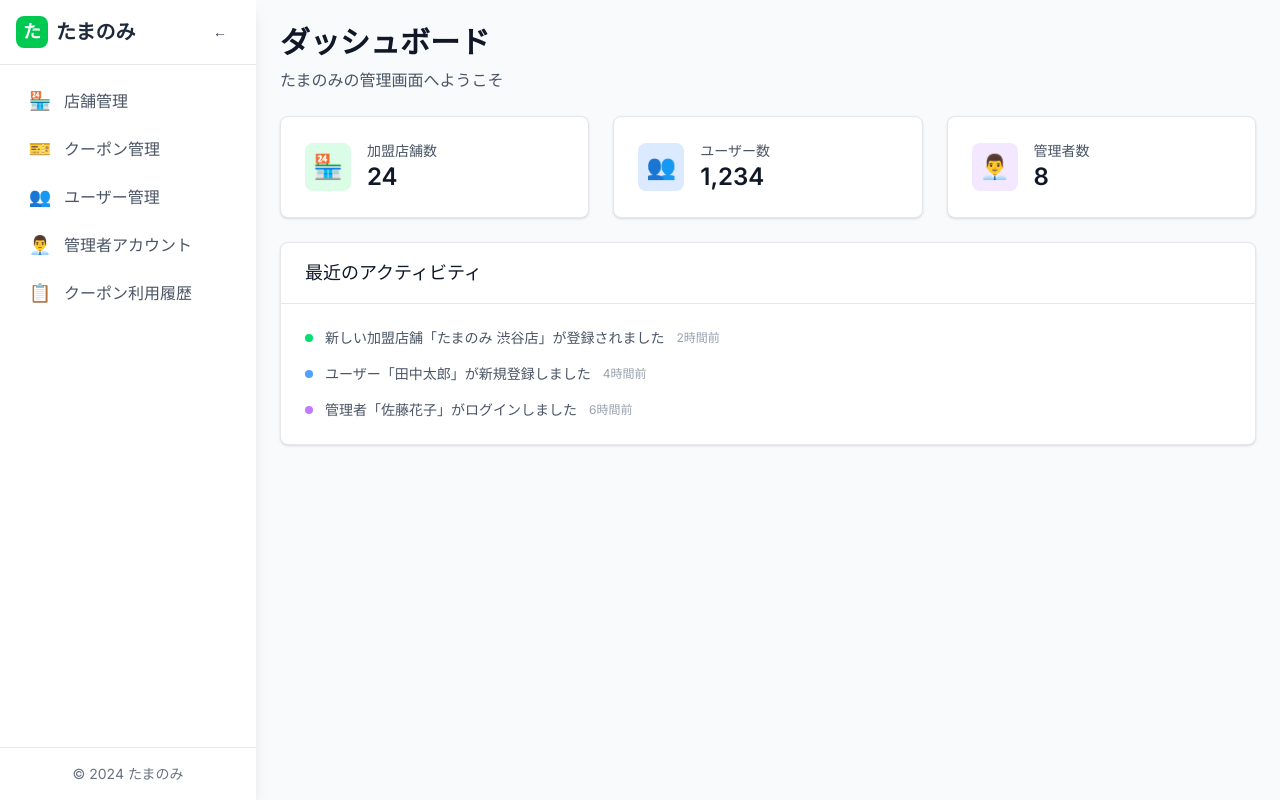
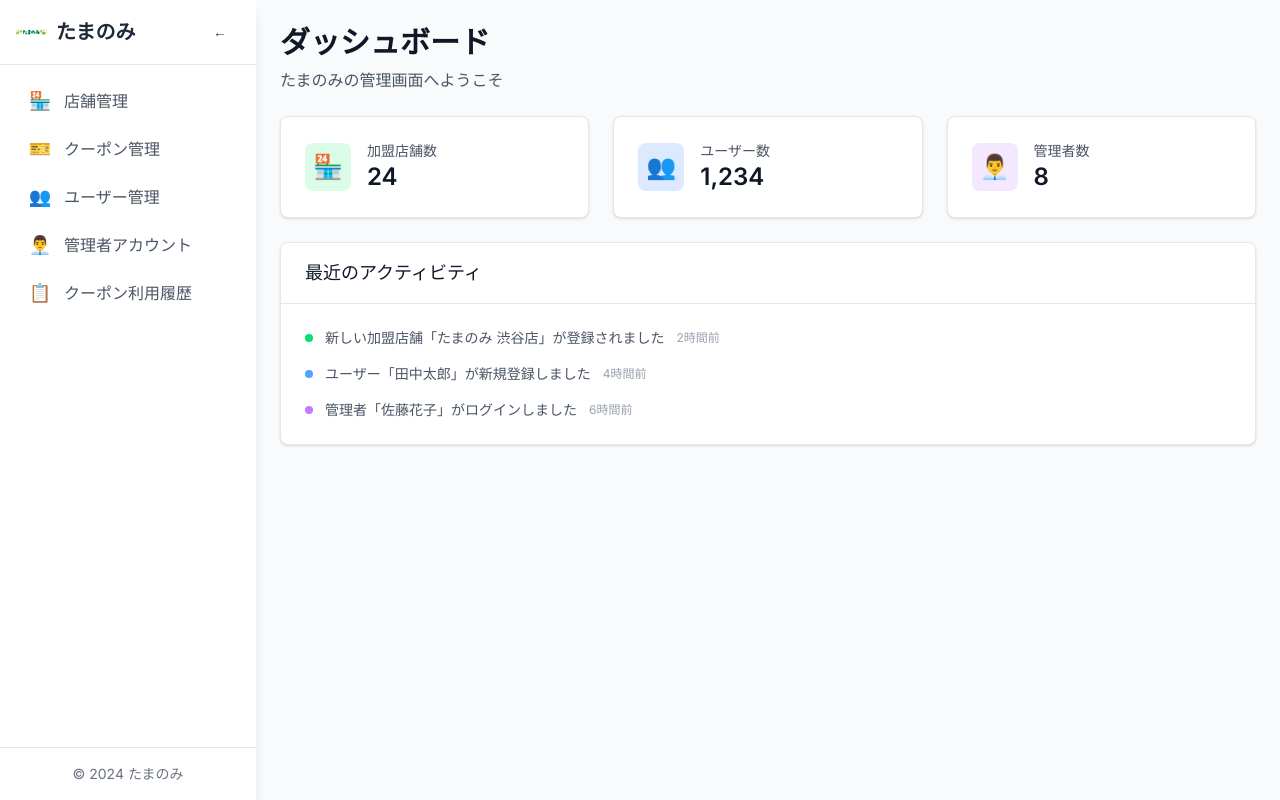
Before and after one commit to HV-development/tamanomi-admin, a Next.js app: page / in a window 1280 px wide. Built offline with nearby package versions, Linux system fonts and the light colour scheme.

Commit message:
たまのみロゴの設定

```diff
--- a/src/components/atoms/Logo.tsx
+++ b/src/components/atoms/Logo.tsx
@@ -6,9 +6,9 @@ interface LogoProps {
 
 export default function Logo({ size = 'md', showText = true, className = '' }: LogoProps) {
   const sizeClasses = {
-    sm: 'w-6 h-6 text-sm',
-    md: 'w-8 h-8 text-lg',
-    lg: 'w-12 h-12 text-2xl',
+    sm: 'w-6 h-6',
+    md: 'w-8 h-8',
+    lg: 'w-12 h-12',
   };
 
   const textSizeClasses = {
@@ -19,9 +19,11 @@ export default function Logo({ size = 'md', showText = true, className = '' }: L
 
   return (
     <div className={`flex items-center space-x-2 ${className}`}>
-      <div className={`${sizeClasses[size]} bg-green-500 rounded-lg flex items-center justify-center`}>
-        <span className="text-white font-bold">た</span>
-      </div>
+      <img
+        src="/tamanomi_logo.svg"
+        alt="たまのみロゴ"
+        className={`${sizeClasses[size]} object-contain`}
+      />
       {showText && (
         <span className={`font-bold text-gray-800 ${textSizeClasses[size]}`}>
           たまのみ
```
